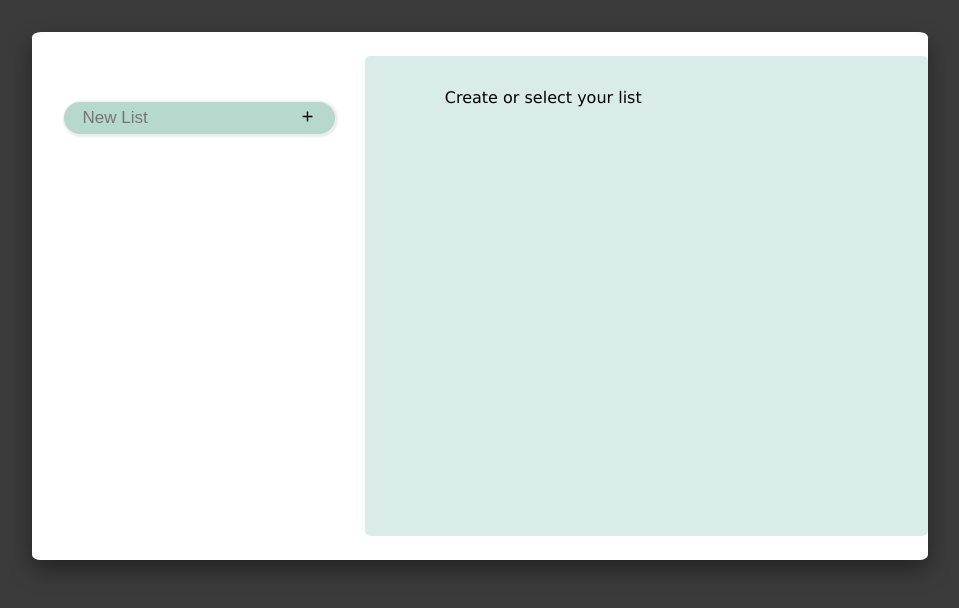
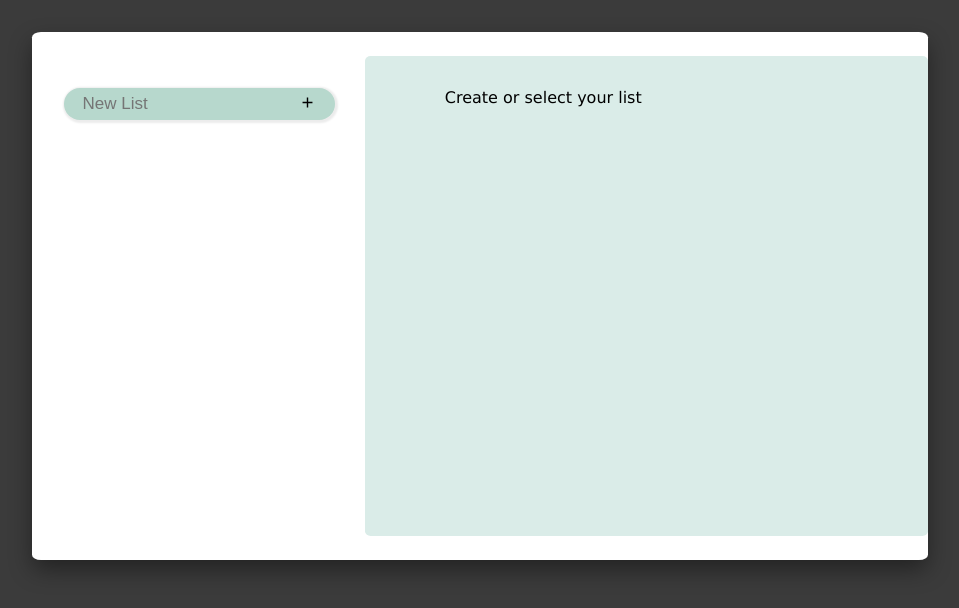
Before and after one commit to leonardoxavier01/to-do-app, a React (Create React App) app: page / in a window 1280 px wide. Shown: the top 608 px of the page, without its empty margins (160-1119 px from the left). Built offline with nearby package versions, Linux system fonts and the light colour scheme.

Commit message:
refactor: InputText compn..

```diff
--- /dev/null
+++ b/src/components/InputText/index.jsx
@@ -0,0 +1,17 @@
+import React from 'react'
+import { BiPlus } from "react-icons/bi";
+
+import './styles.css'
+
+const InputText = React.forwardRef((props, ref) => {
+  return (
+    <form className='container_input' onSubmit={props.onSubmit}>
+      <input type="text" placeholder={props.placeholder}
+        maxLength="16" className='input' ref={ref}
+      />
+      <button className='button_add'><BiPlus size={17} /></button>
+    </form>
+  )
+})
+
+export default InputText
--- a/src/components/Lists/index.jsx
+++ b/src/components/Lists/index.jsx
@@ -4,6 +4,8 @@ import { Link } from "react-router-dom";
 import ListName from "../ListName";
 import { FaBuffer } from "react-icons/fa";
 import { BiPlus } from "react-icons/bi";
+
+import Input from '../InputText'
 
 const Lists = (props) => {
   const newListTitleRef = useRef();
@@ -38,10 +40,11 @@ const Lists = (props) => {
         </li>
       ))}
       <li>
-        <form className="container_form" onSubmit={addListHandler}>
-          <input className="input" type="text" maxLength="16" placeholder="New List" ref={newListTitleRef} />
-          <button className="button_add"><BiPlus size={17} /></button>
-        </form>
+        <Input
+          onSubmit={addListHandler}
+          placeholder={'New List'}
+          ref={newListTitleRef}
+        />
       </li>
     </ul>
   );
```
Also changed, not shown: src/components/Input/index.jsx (deleted, +0 -15 lines), src/components/InputText/styles.css (renamed from src/components/Input/styles.css).
